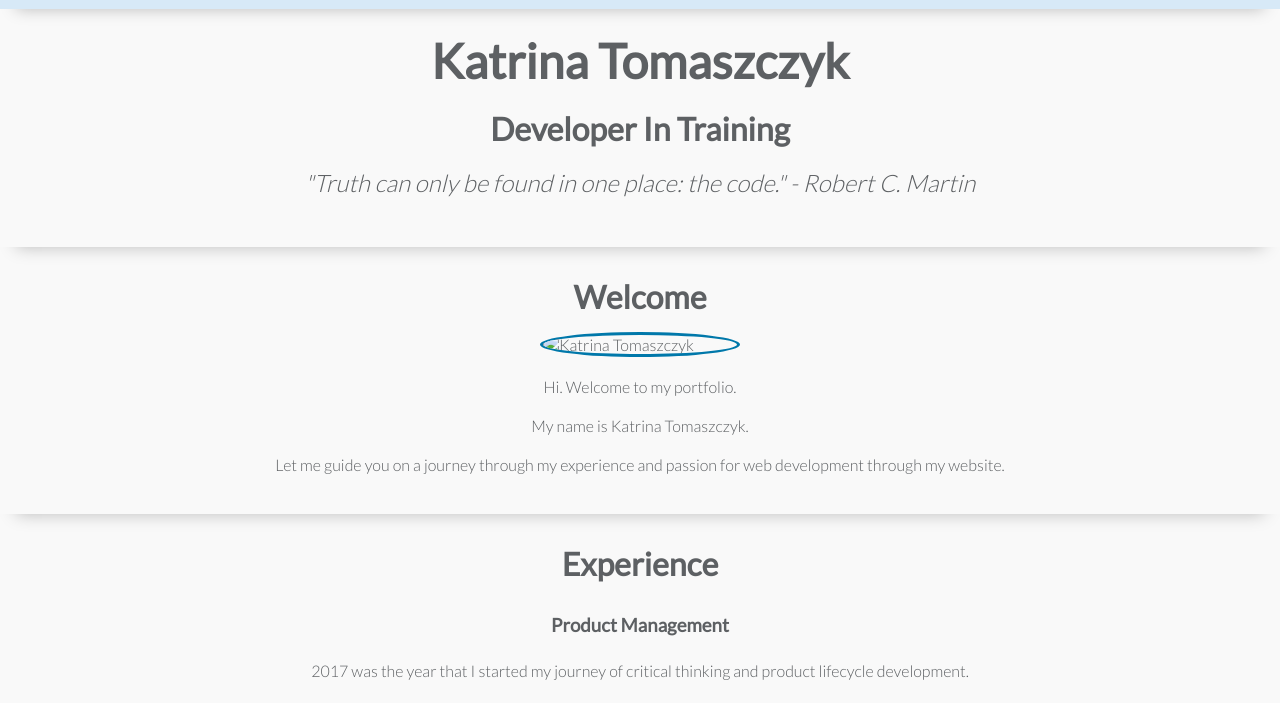
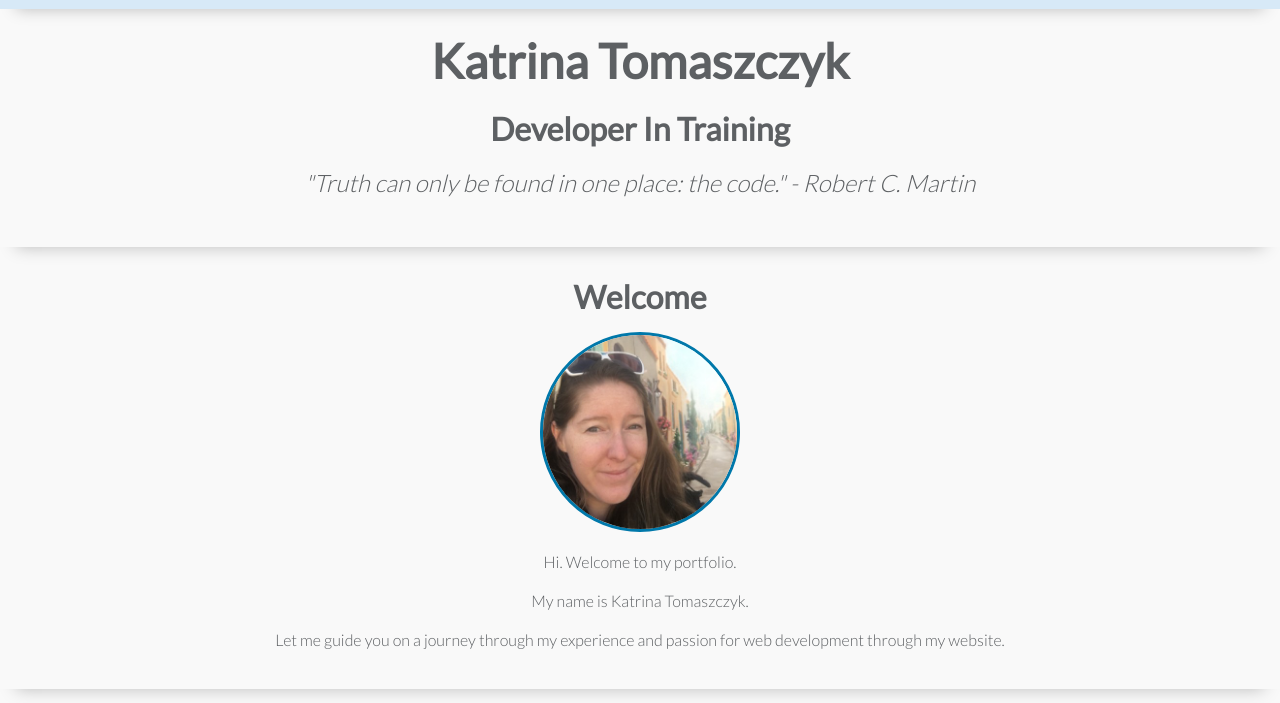
Before and after one commit to KatrinaTom/katrinatomaszczyk_t1a2, a plain HTML site: page index.html in a window 1280 px wide. Shown: the part 70-773 px from the top of the page. Drawn offline with Linux system fonts and the light colour scheme.

Commit message:
Update index.html for image direction

```diff
--- a/index.html
+++ b/index.html
@@ -35,7 +35,7 @@
       <section class="shadow">
         <article>
           <h2>Welcome</h2>
-          <img src="images/KatrinaT.jpeg" alt="Katrina Tomaszczyk" />
+          <img src="KatrinaT.jpeg" alt="Katrina Tomaszczyk" />
           <p>Hi. Welcome to my portfolio.</p>
           <p>My name is Katrina Tomaszczyk.</p>
           <p>Let me guide you on a journey through my experience and passion for web development through my website.</p>
```
